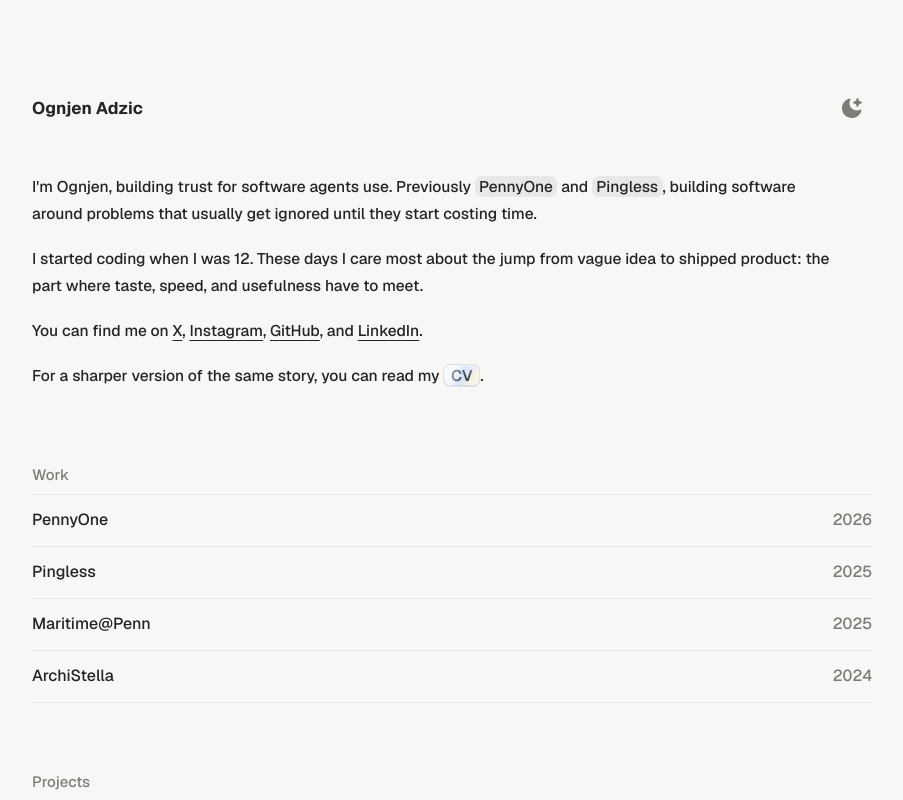
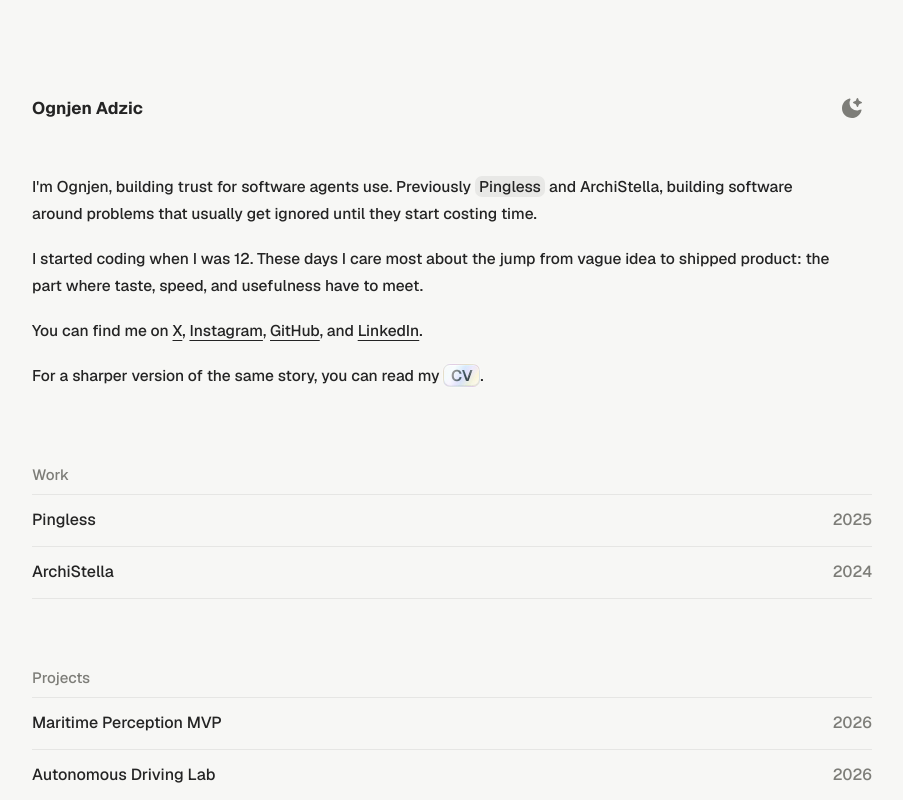
Before and after one commit to OgnjenAdzic28/portfolio, a Next.js app: page / in a window 1280 px wide. Shown: the top 800 px of the page, without its empty margins (188-1091 px from the left). Built offline with nearby package versions, Linux system fonts and the light colour scheme.

Commit message:
Align portfolio work section with the current resume.
Remove PennyOne and Maritime@Penn so public work matches Pingless and ArchiStella.

```diff
--- a/src/app/layout.tsx
+++ b/src/app/layout.tsx
@@ -16,7 +16,7 @@ const geistMono = Geist_Mono({
 const siteUrl = "https://ognjenadzic.com";
 const siteName = "Ognjen Adzic";
 const description =
-  "Ognjen Adzic builds AI-first software from idea to shipped product, including PennyOne and Pingless.";
+  "Ognjen Adzic builds AI-first software from idea to shipped product, including Pingless and ArchiStella.";
 
 export const metadata: Metadata = {
   metadataBase: new URL(siteUrl),
@@ -32,8 +32,8 @@ export const metadata: Metadata = {
   keywords: [
     "Ognjen Adzic",
     "AI agents",
-    "PennyOne",
     "Pingless",
+    "ArchiStella",
     "OgnjenAdzic28",
   ],
   alternates: {
--- a/src/app/page.tsx
+++ b/src/app/page.tsx
@@ -11,19 +11,9 @@ type ListItem = {
 
 const work = [
   {
-    name: "PennyOne",
-    year: "2026",
-    href: "https://pennyone.app",
-  },
-  {
     name: "Pingless",
     year: "2025",
     href: "https://pingless.dev",
-  },
-  {
-    name: "Maritime@Penn",
-    year: "2025",
-    href: "https://pennmaritime.club",
   },
   {
     name: "ArchiStella",
@@ -104,14 +94,6 @@ export default function Home() {
             leading="I'm Ognjen, building trust for software agents use. Previously "
             items={[
               {
-                href: "https://pennyone.app",
-                label: "PennyOne",
-                explanation:
-                  "catching important work before it stalls: conversations, pending decisions, scheduling issues, and buried commitments",
-                target: "_blank",
-                rel: "noreferrer",
-              },
-              {
                 href: "https://pingless.dev",
                 label: "Pingless",
                 explanation:
@@ -120,8 +102,7 @@ export default function Home() {
                 rel: "noreferrer",
               },
             ]}
-            separator={[" and "]}
-            trailing=", building software around problems that usually get ignored until they start costing time."
+            trailing=" and ArchiStella, building software around problems that usually get ignored until they start costing time."
           />
         </p>
 
```
Also changed, not shown: 1 other file (tests, documents, lock files or other folders).
